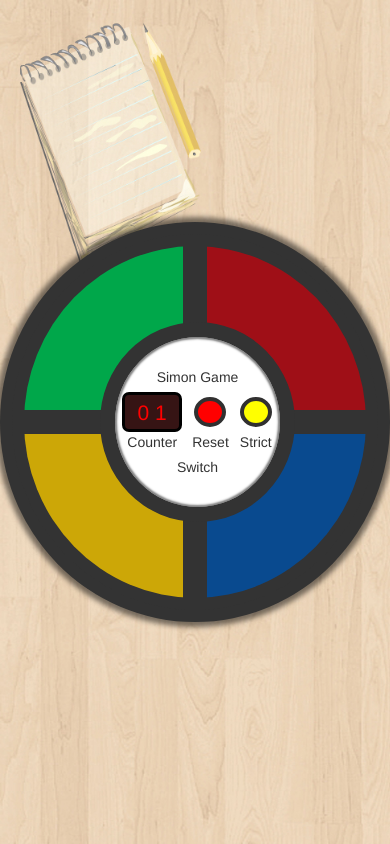
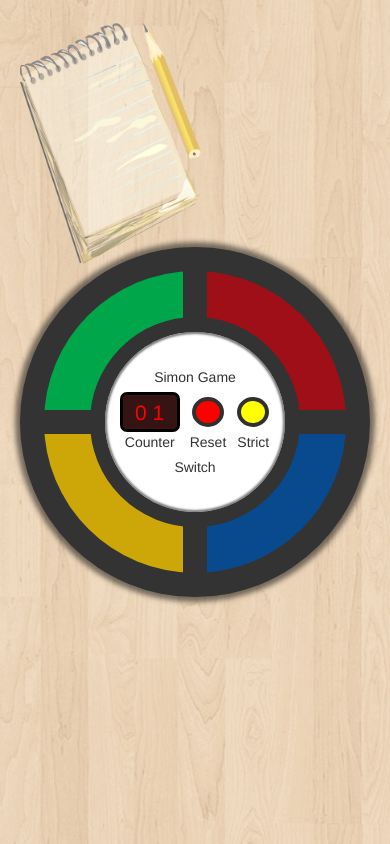
Before and after one commit to cazyw/simonGame, a website built with webpack: page index.html in a window 390 px wide. Built offline with nearby package versions, Linux system fonts and the light colour scheme.

Commit message:
Fix sizing for mobile, make smaller

```diff
--- a/css/simonGame.css
+++ b/css/simonGame.css
@@ -131,12 +131,14 @@ div.btn.btn-round {
 
 @media (max-width: 470px), (max-height: 470px) {
   .game {
-    width: 400px;
-    height: 400px;
+    width: 350px;
+    height: 350px;
   }
   .controlPanel {
-    top: 100px;
-    left: 100px;
+    top: 70px;
+    left: 70px;
+    width: 60%;
+    height: 60%;
   }
   body {
     height: 100%;
```
